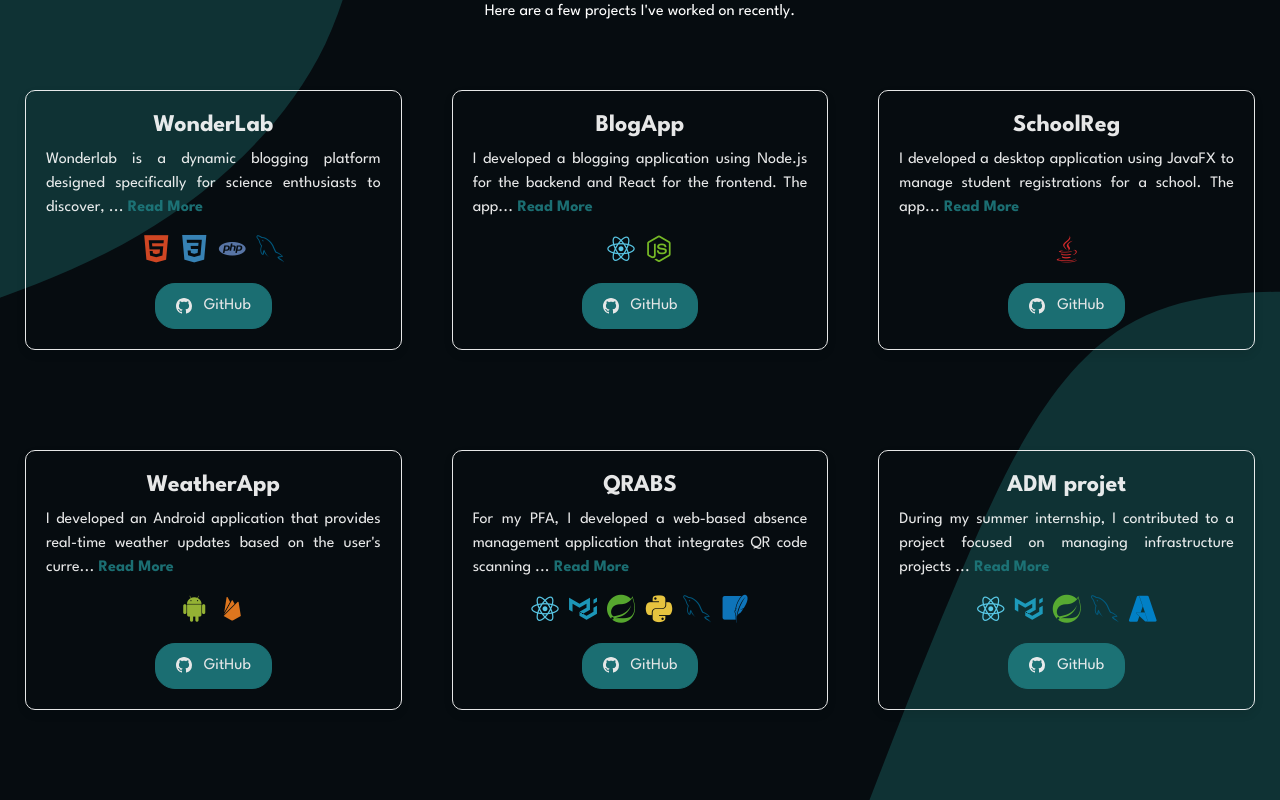
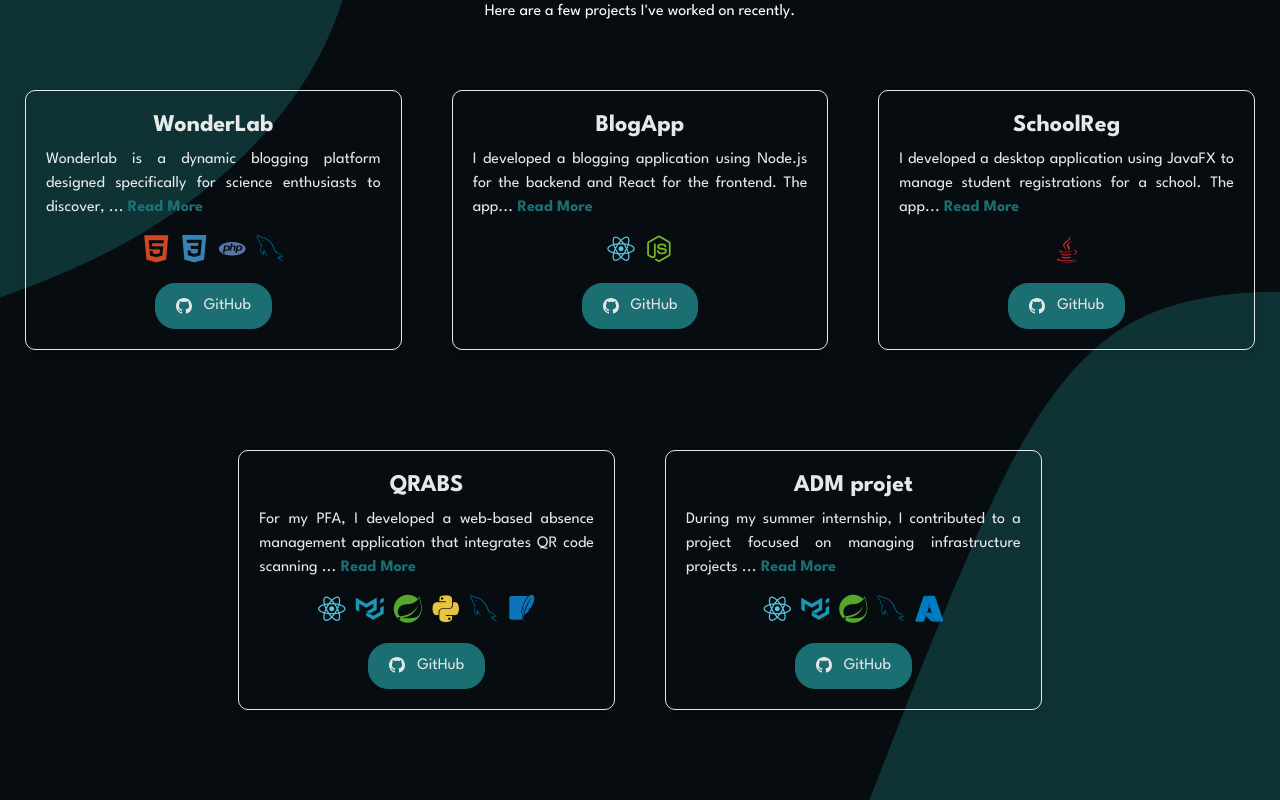
Before and after one commit to OussamaRemli/portfolio, a React (Create React App) app: page /project in a window 1280 px wide. Shown: the part 212-1012 px from the top of the page. Built offline with nearby package versions, Linux system fonts and the light colour scheme.

Commit message:
i update

```diff
--- a/src/components/Projects/Projects.js
+++ b/src/components/Projects/Projects.js
@@ -83,7 +83,7 @@ function Projects() {
               />
             </motion.div>
           </Col>
-          <Col md={4} className="project-card">
+          {/* <Col md={4} className="project-card">
             <motion.div variants={projectCardVariants}>
               <ProjectCard
                 imgPath={project2}
@@ -94,7 +94,7 @@ function Projects() {
                 techStack={["Android", "Firebase"]}
               />
             </motion.div>
-          </Col>
+          </Col> */}
 
           {/* Project 3 */}
           <Col md={4} className="project-card">
```
